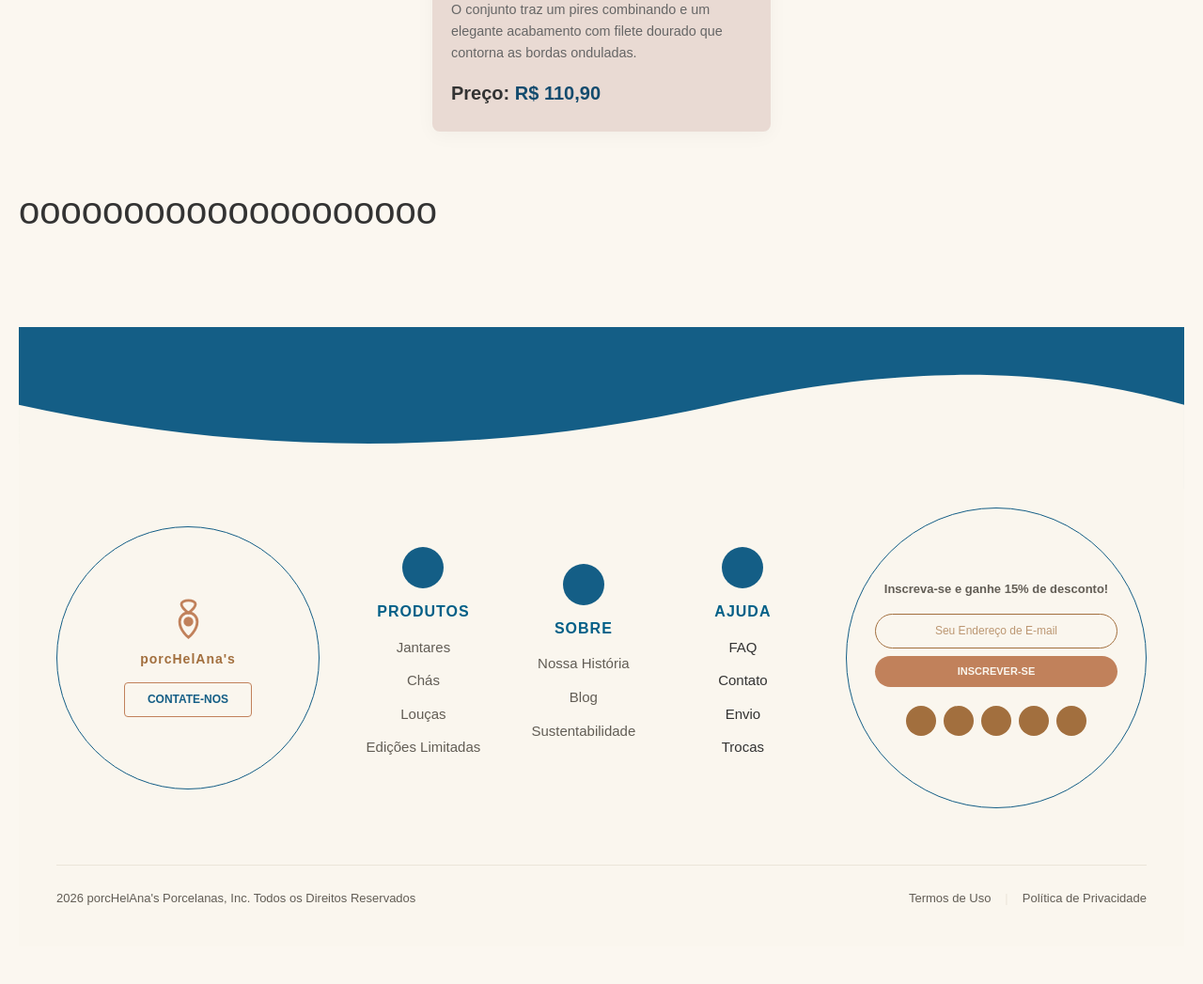
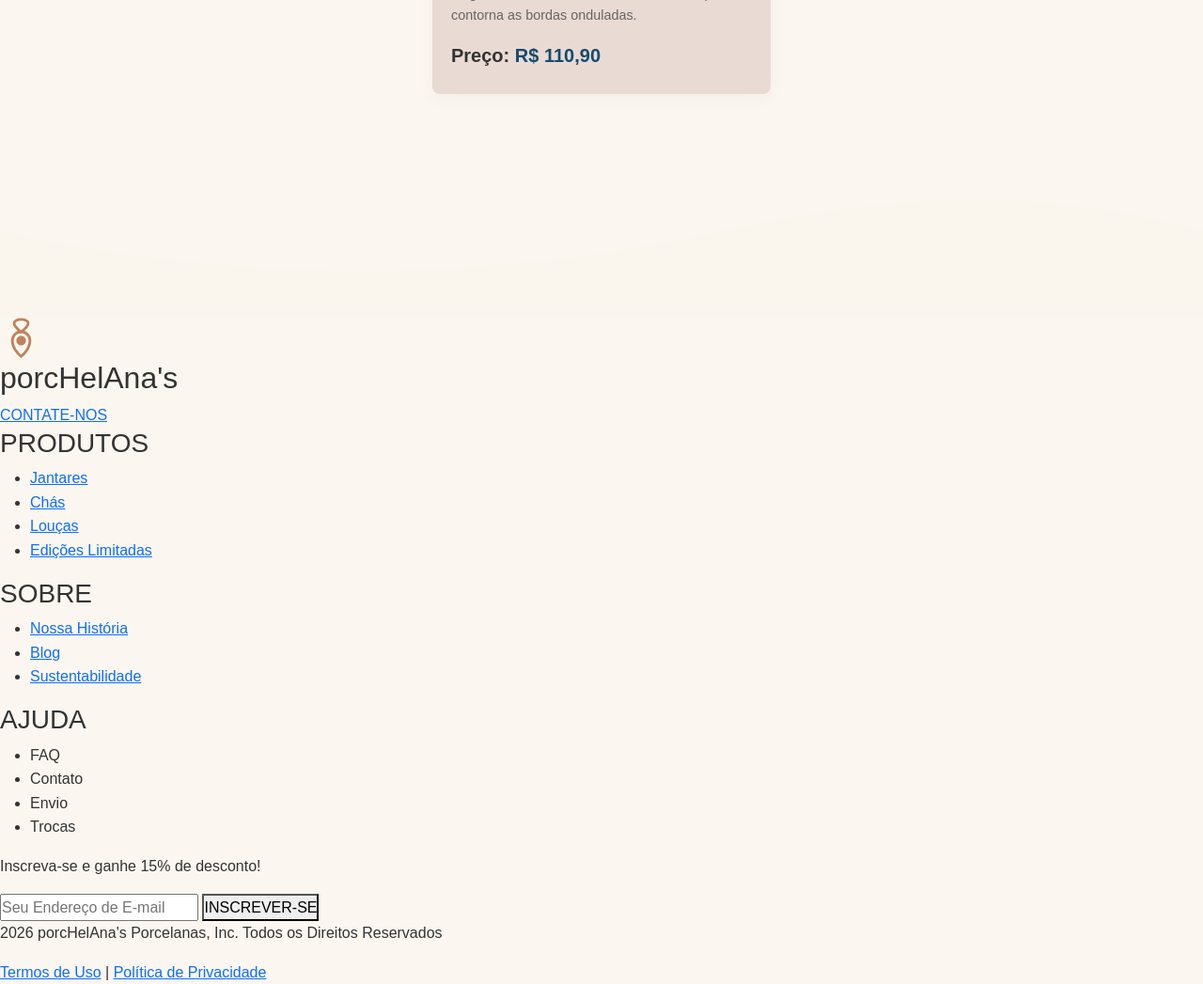
Before and after one commit to Ana-Clara-Lobo-Silveira/PorcHelAnas, a Flask app: page / in a window 1280 px wide. Shown: the part 1104-2151 px from the top of the page at 94% size. Run offline with Flask 3, Linux system fonts and the light colour scheme.

Commit message:
arrumei o html

```diff
--- a/templates/layout.html
+++ b/templates/layout.html
@@ -6,7 +6,7 @@
     <title>PorcHelAna's</title>
     <link href="https://cdn.jsdelivr.net/npm/bootstrap@5.3.8/dist/css/bootstrap.min.css" rel="stylesheet" integrity="sha384-sRIl4kxILFvY47J16cr9ZwB07vP4J8+LH7qKQnuqkuIAvNWLzeN8tE5YBujZqJLB" crossorigin="anonymous">
     <link rel="stylesheet" href="/static/css/main.css">
-    <link rel="stylesheet" href="/static/css/pagina_de_produto.css">
+
 </head>
 <body>
  <header class="header">
--- a/templates/pagina_inicial.html
+++ b/templates/pagina_inicial.html
@@ -5,8 +5,7 @@
 {% endblock %}
 
 {% block content %}
- </head>
-<body>
+
 
 <div id="carouselExample" class="carousel slide" data-bs-ride="carousel">
   <div class="carousel-inner">
@@ -46,8 +45,6 @@
 
 <link rel="stylesheet" href="static/carrosel_card.css">
 
-</body>
 </html>
 
- <h1>oooooooooooooooooooo</h1>
 {% endblock %}
--- a/templates/pagina_produto.html
+++ b/templates/pagina_produto.html
@@ -3,7 +3,6 @@
 <link rel="stylesheet" href="/css/pagina_de_produto.css">
 {% endblock %}
 {% block content %}
-<body>
 
     <div class="produto-container">
 
```
